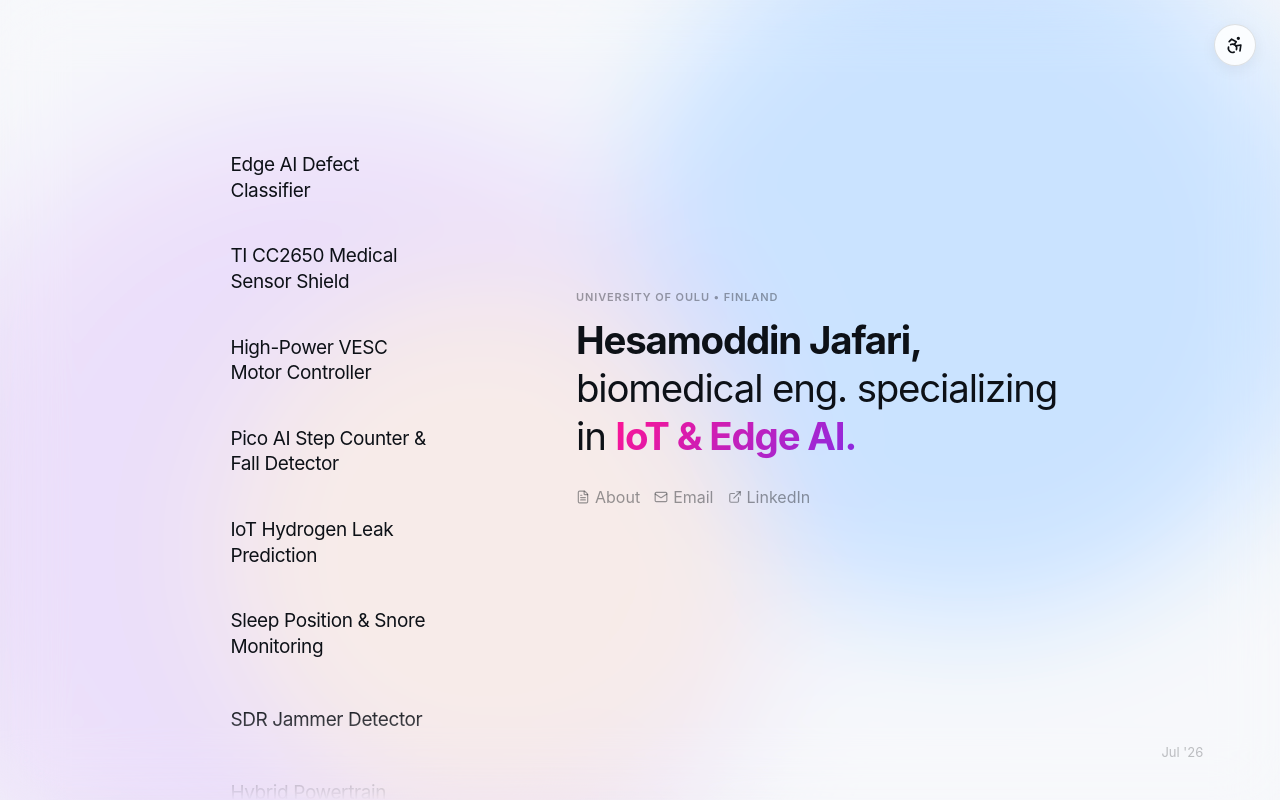
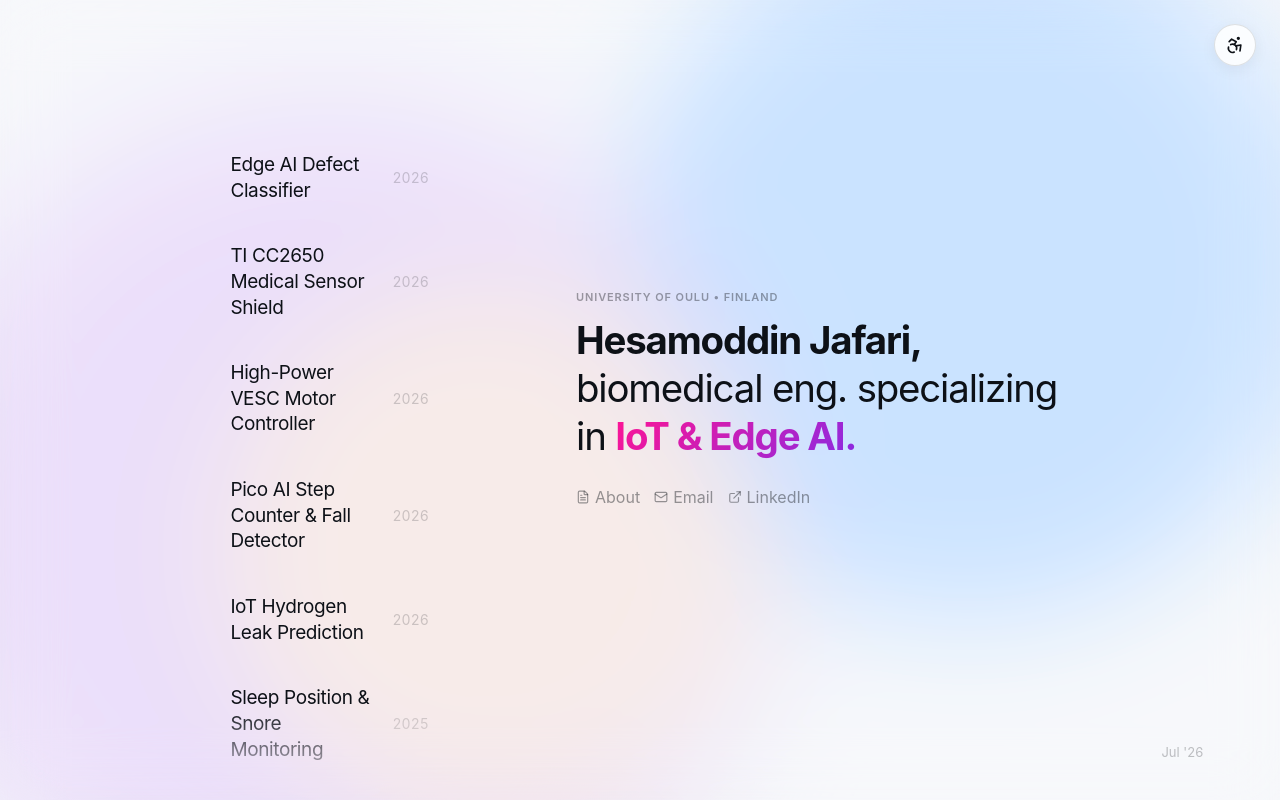
Before and after one commit to hjafari890/hesam-cv, a React (Vite) app: page / in a window 1280 px wide. Built offline with nearby package versions, Linux system fonts and the light colour scheme.

Commit message:
Restore project year display

```diff
--- a/src/App.jsx
+++ b/src/App.jsx
@@ -834,8 +834,11 @@ function App() {
                 maxWidth: '400px'
               }}
             >
-              <div className="project-name-col">
-                <span className="project-name" style={{ color: isPcbMode ? '#e0ffe0' : undefined }}>{project.title}</span>
+              <div className="project-grid">
+                <div className="project-name-col">
+                  <span className="project-name" style={{ color: isPcbMode ? '#e0ffe0' : undefined }}>{project.title}</span>
+                </div>
+                <span className="project-year" style={{ color: isPcbMode ? '#00ffaa' : undefined }}>{project.year}</span>
               </div>
             </motion.button>
           ))}
```
